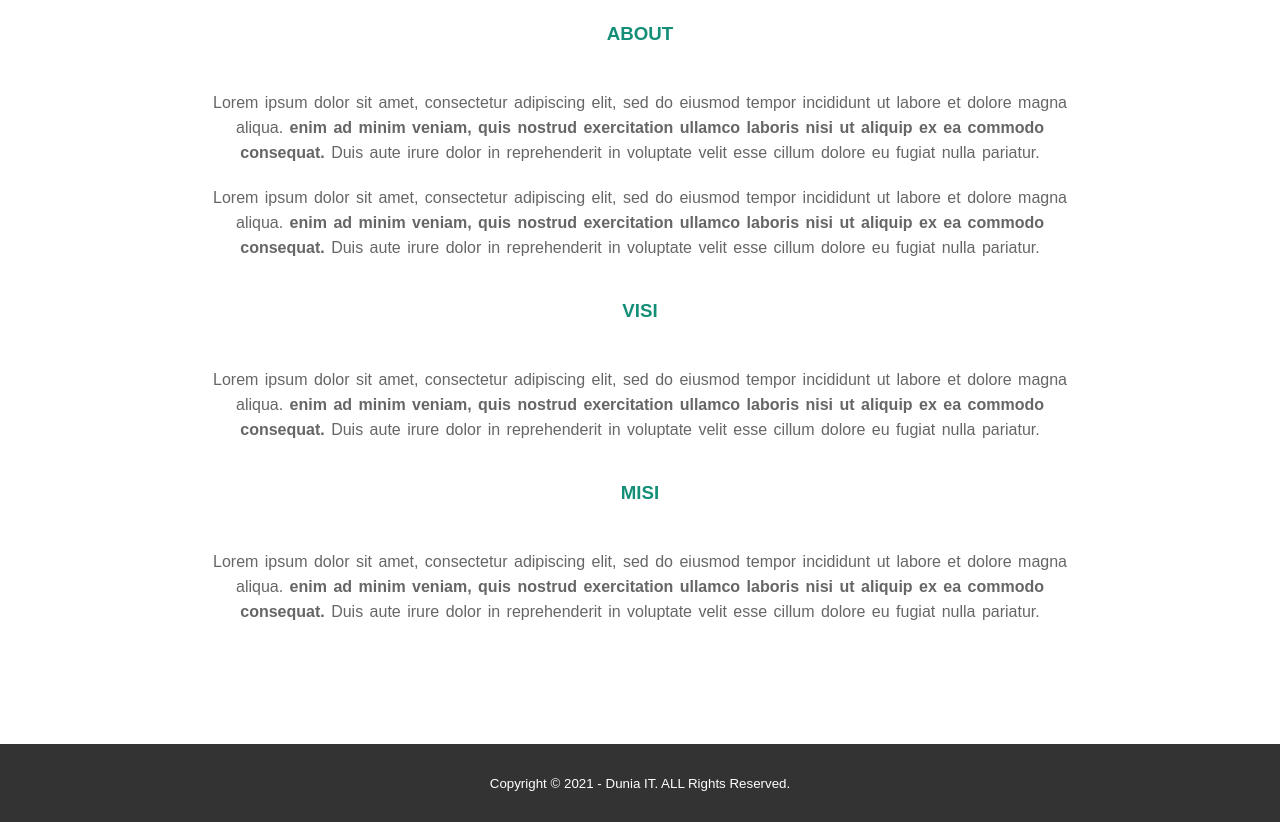
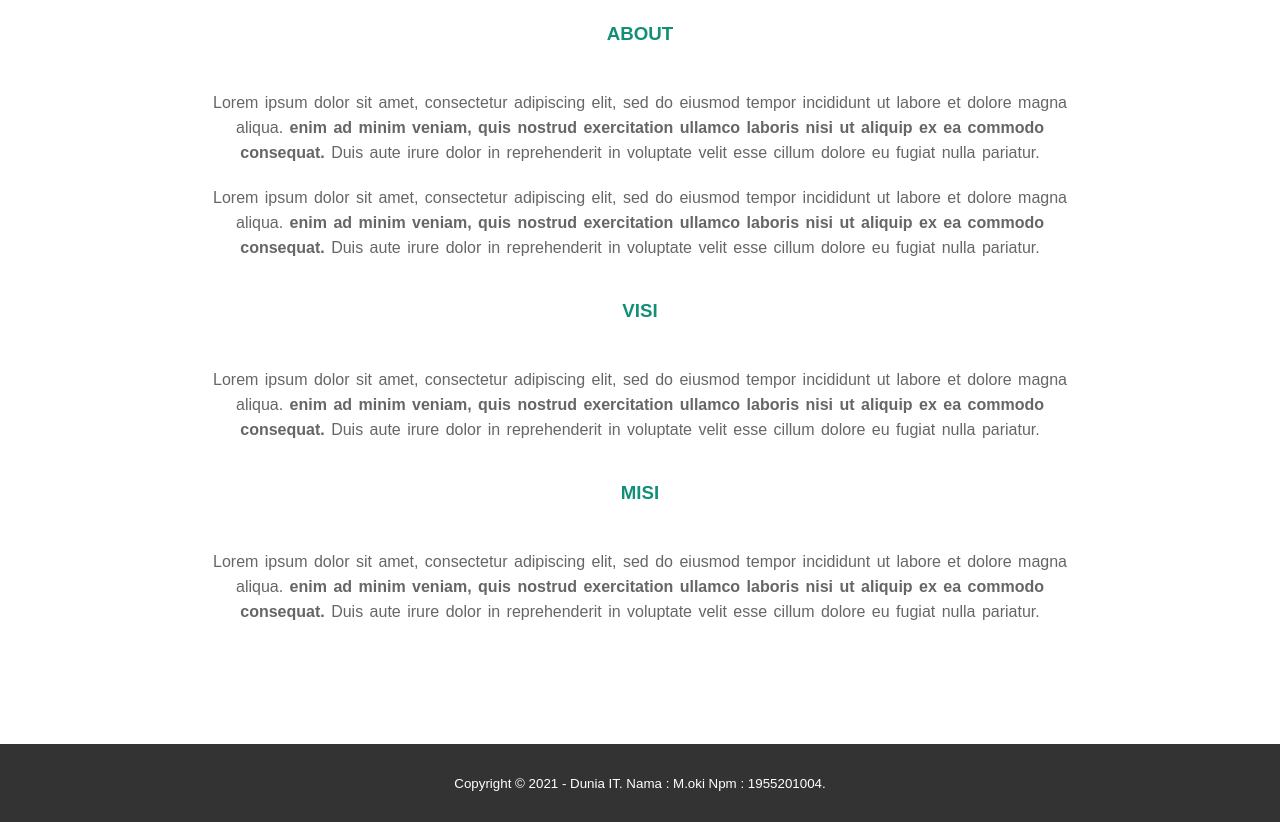
Before and after one commit to okielloo/tugasuas, a plain HTML site: page about.html in a window 1280 px wide. Shown: the part 892-1714 px from the top of the page. Drawn offline with nearby package versions, Linux system fonts and the light colour scheme.

Commit message:
Update about.html

```diff
--- a/about.html
+++ b/about.html
@@ -64,7 +64,7 @@
     <!--footer -->
     <footer>
         <div class="container">
-            <small>Copyright &copy; 2021 - Dunia IT. ALL Rights Reserved.</small>
+            <small>Copyright &copy; 2021 - Dunia IT. Nama : M.oki Npm : 1955201004.</small>
         </div>
     </footer>
 
```
